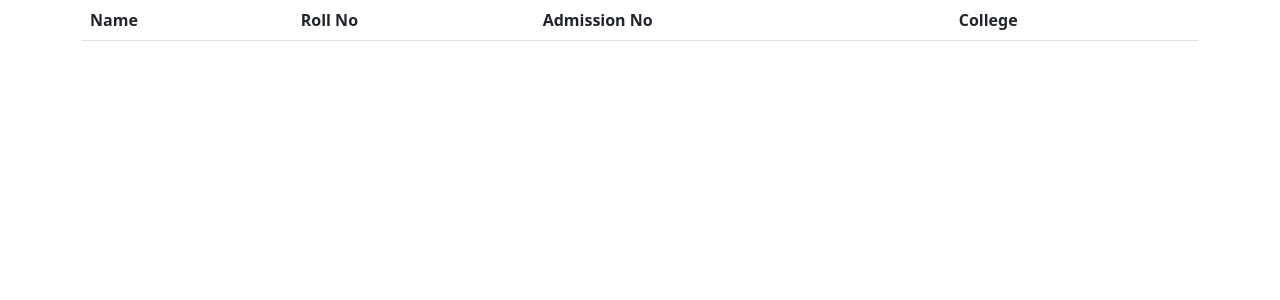
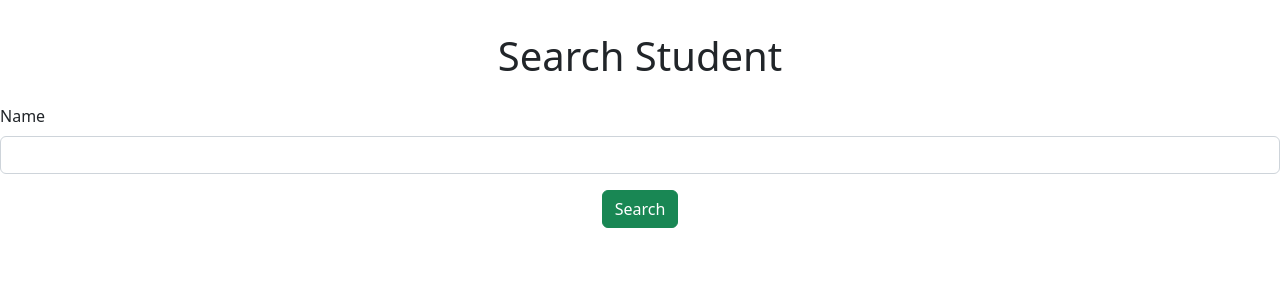
Before and after one commit to Asiyacm/New-Student-Angular-App, an Angular app: page / in a window 1280 px wide. Shown: the top 300 px of the page. Built offline with nearby package versions, Linux system fonts and the light colour scheme.

Commit message:
searchStudent commit

```diff
--- a/src/app/app.component.html
+++ b/src/app/app.component.html
@@ -1,3 +1,3 @@
-<app-view-student></app-view-student>
+<app-search-student></app-search-student>
 
 <router-outlet></router-outlet>
--- a/src/app/app.module.ts
+++ b/src/app/app.module.ts
@@ -6,12 +6,14 @@ import { AppComponent } from './app.component';
 import { AddStudentComponent } from './add-student/add-student.component';
 import { FormsModule } from '@angular/forms';
 import { ViewStudentComponent } from './view-student/view-student.component';
+import { SearchStudentComponent } from './search-student/search-student.component';
 
 @NgModule({
   declarations: [
     AppComponent,
     AddStudentComponent,
-    ViewStudentComponent
+    ViewStudentComponent,
+    SearchStudentComponent
   ],
   imports: [
     BrowserModule,
--- /dev/null
+++ b/src/app/search-student/search-student.component.html
@@ -0,0 +1,16 @@
+<div class="row">
+    <div class="col col-12 col-sm-12 col-md-12 col-lg-12 col-xl-12 col-xxl-12">
+        <div class="row g-3 mt-3">
+            <div class="col col-12 col-sm-12 col-md-12 col-lg-12 col-xl-12 col-xxl-12 text-center">
+                <h1>Search Student</h1>
+            </div>
+            <div class="col col-12 col-sm-12 col-md-12 col-lg-12 col-xl-12 col-xxl-12">
+
+                <label for="" class="form-label">Name</label>
+                <input name="name" [(ngModel)]="name" type="text" class="form-control">
+
+            </div>
+            <div class="col col-12 col-sm-12 col-md-12 col-lg-12 col-xl-12 col-xxl-12 text-center">
+                <button (click)="readValue()" class="btn btn-success">Search</button>
+            </div>
+        </div>
--- /dev/null
+++ b/src/app/search-student/search-student.component.ts
@@ -0,0 +1,21 @@
+import { Component } from '@angular/core';
+
+@Component({
+  selector: 'app-search-student',
+  templateUrl: './search-student.component.html',
+  styleUrls: ['./search-student.component.css']
+})
+export class SearchStudentComponent {
+
+  name=""
+
+
+  readValue=()=>
+  {
+    let search={
+      "name": this.name
+  }
+  console.log(search)
+
+}
+}
```
Also changed, not shown: src/app/search-student/search-student.component.css (added).
